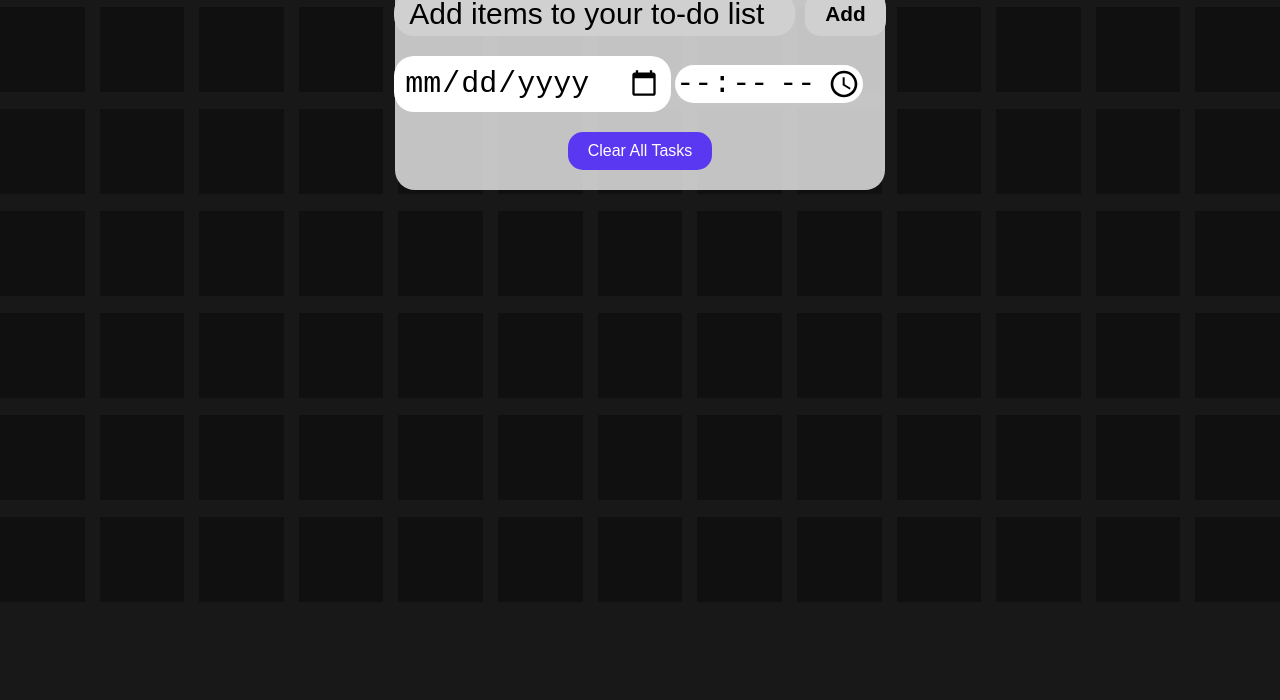
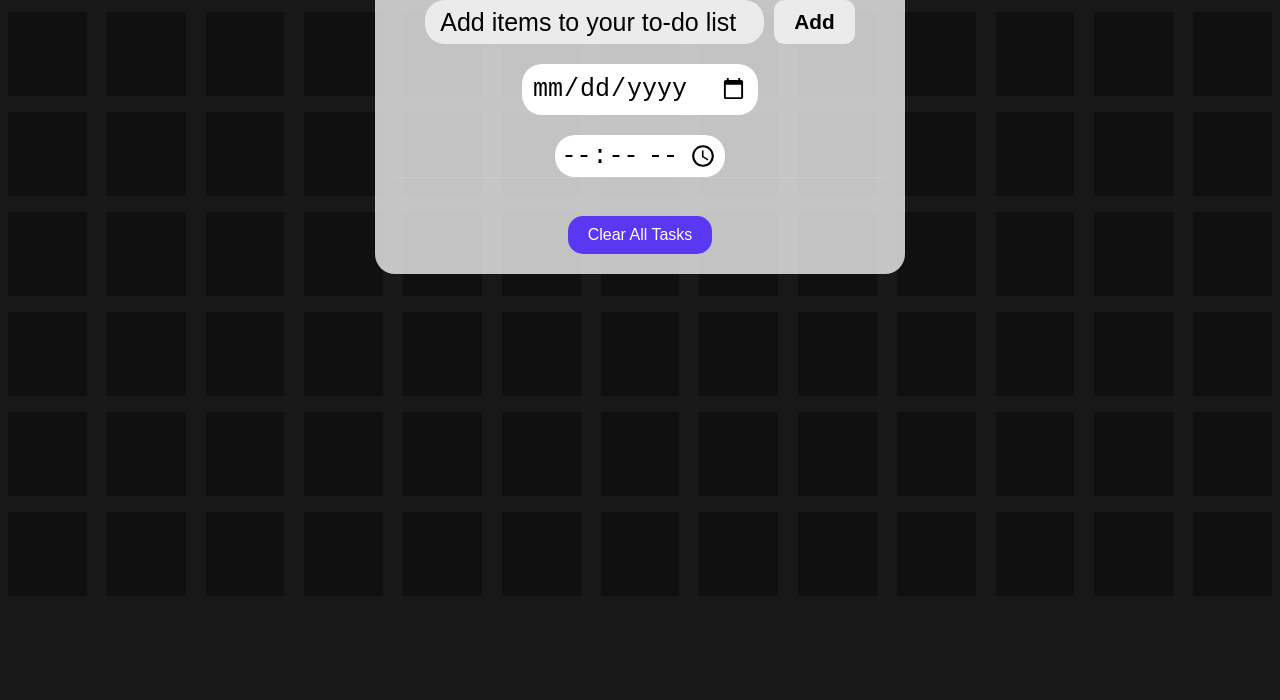
Before and after one commit to Subham-Das1/To-Do-List, a plain HTML site: page index.html in a window 1280 px wide. Shown: the part 100-800 px from the top of the page. Drawn offline with Linux system fonts and the light colour scheme.

Commit message:
style.css

```diff
--- a/style.css
+++ b/style.css
@@ -1,17 +1,12 @@
-* {
-    margin: 0;
-    padding: 0;
-    box-sizing: border-box;
-}
-
 body {
     background: linear-gradient(to bottom, #181818 48%, red 49%, red 51%, #181818 52%);
     background-size: 100% 200%;
-    animation: red-line-move 5s infinite ease-in;
-    height: 100vh;
+    animation: red-line-move 5s infinite ease-in-out;
+    height: 96vh;
     display: flex;
     justify-content: center;
     position: relative;
+    overflow: hidden;
 }
 
 @keyframes red-line-move {
@@ -21,11 +16,11 @@ body {
     60% {
         background-position: 0% 0%;
     }
-    80% {
-        background-position: 0% -50%;
+    80%{
+        background-position: 0% -60%;
     }
     100% {
-        background-position: 0% 0%;
+        background-position: 0% -100%;
     }
 }
 
@@ -40,6 +35,8 @@ body {
     margin-top: 20px;
     border-radius: 20px;
     z-index: 1;
+    max-height: 600px;
+    overflow-y: auto;
 }
 
 .container {
@@ -55,15 +52,15 @@ body {
 }
 
 .box-row {
-    margin-top: 5px;
+    margin-top: 4px;
     display: flex;
-    gap: 15px;
+    gap: 20px;
     justify-content: center;
 }
 
 .box {
-    height: 85px;
-    width: 85px;
+    height: 84px;
+    width: 84px;
     background-color: #101010;
     transition: background-color 0.3s ease;
 }
@@ -75,10 +72,11 @@ body {
 
 .header h1 {
     margin-bottom: 15px;
+    margin-top: 0;
 }
 
 .header input {
-    font-size: 30px;
+    font-size: 25px;
     border: none;
     border-radius: 20px;
 }
@@ -87,8 +85,22 @@ body {
     color: black;
 }
 
+.fixed-content {
+    width: 100%;
+    border-bottom: 1px solid #ccc;
+    display: flex;
+    flex-direction: column;
+    align-items: center;
+}
+
+.scrollable-content {
+    width: 100%;
+    max-height: 60vh;
+    overflow-y: auto;
+}
+
 .herosection input {
-    background-color: rgb(208, 208, 208);
+    background-color: rgba(240, 240, 240, 0.9);
     color: black;
 }
 
@@ -102,9 +114,9 @@ body {
 }
 
 button {
-    background-color: rgb(208, 208, 208);
+    background-color: rgba(240, 240, 240, 0.9);
     padding: 10px;
-    border-radius: 15px;
+    border-radius: 10px;
     border: none;
     cursor: pointer;
 }
@@ -155,3 +167,7 @@ button {
 .clear:hover {
     background-color: #2705bc;
 }
+
+.time input{
+    padding: 5px;
+}
```
